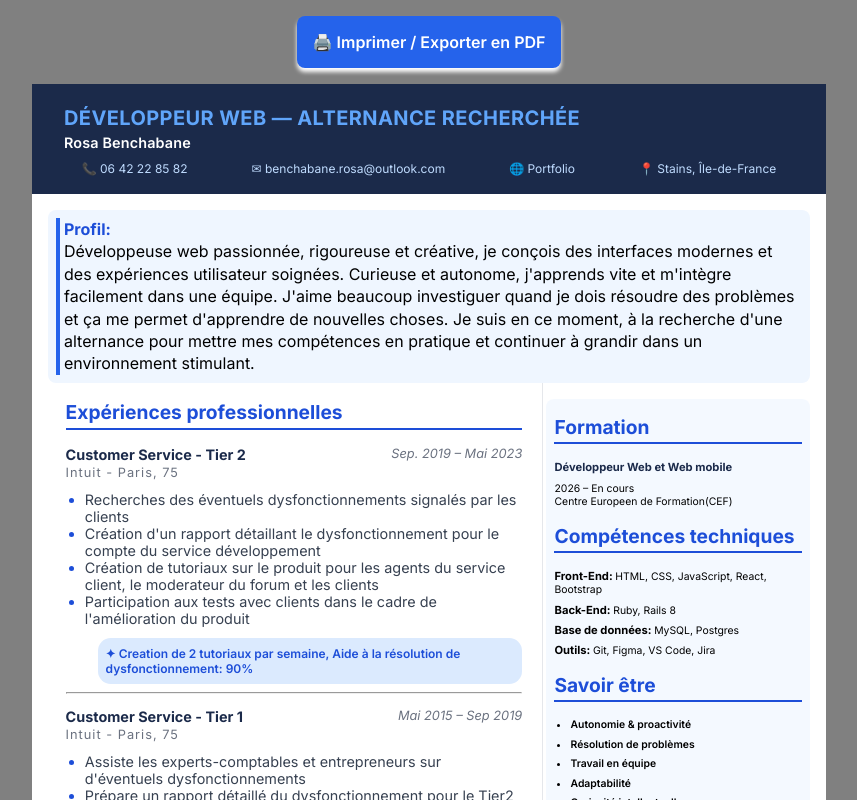
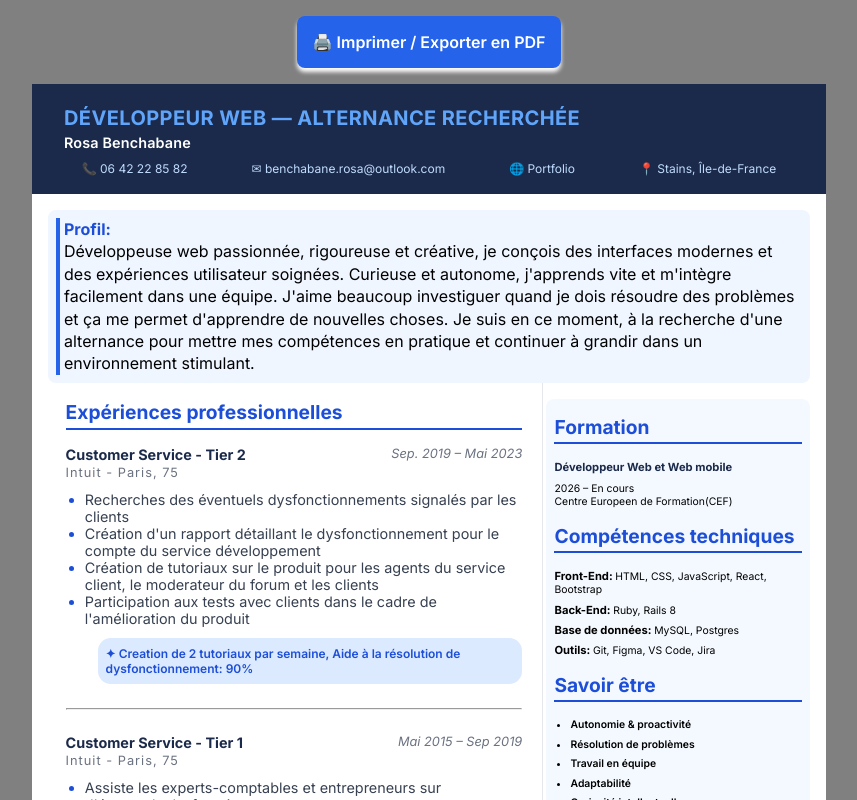
Before and after one commit to RosaBen/rosa-benchabane-cv, a React (Vite) app: page / in a window 1280 px wide. Shown: the top 800 px of the page, without its empty margins (211-1068 px from the left). Built offline with nearby package versions, Linux system fonts and the light colour scheme.

Commit message:
correction with margins

```diff
--- a/src/assets/styles/experiences.css
+++ b/src/assets/styles/experiences.css
@@ -5,7 +5,7 @@
 }
 
 .exp-block {
-  margin-bottom: 0.9rem;
+  margin-bottom: 1.5rem;
 }
 
 .exp-header {
@@ -30,7 +30,7 @@
   padding: 0.5rem;
   font-weight: 600;
   margin-left: 2rem;
-  margin-bottom: 0.5rem;
+  margin-bottom: 1.5rem;
 }
 
 /* typos */
```
